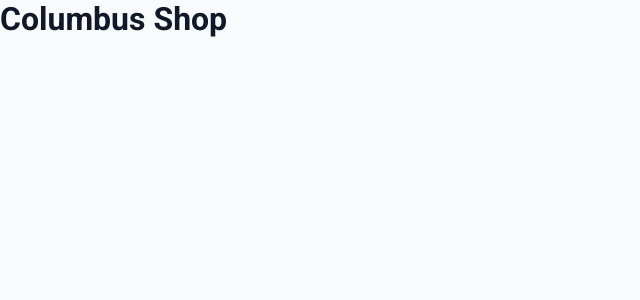
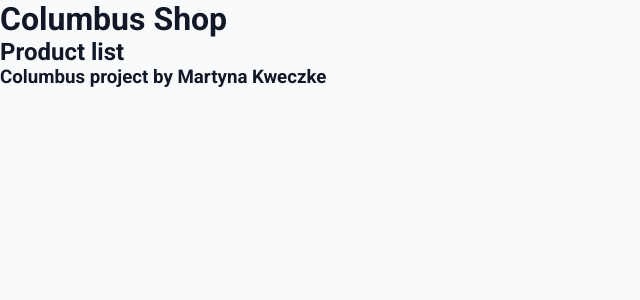
Before and after one commit to martynakweczke/columbus-shop, a Next.js app: page / in a window 1280 px wide. Shown: the top 300 px of the page, without its empty margins (0-640 px from the left). Built offline with nearby package versions, Linux system fonts and the light colour scheme.

Commit message:
add initial structure

```diff
--- a/src/app/page.module.css
+++ b/src/app/page.module.css
@@ -1,5 +1,5 @@
 @import "../styles/variables.css";
 
-.main {
+.root {
   background-color: var(--color-background);
 }
--- a/src/app/page.tsx
+++ b/src/app/page.tsx
@@ -1,11 +1,22 @@
+import { Header } from "@/components/header/Header";
 import styles from "./page.module.css";
+import { ProductList } from "@/components/productList/ProductList";
+import { Footer } from "@/components/footer/Footer";
 
 export default function Home() {
   return (
-      <main className={styles.main}>
-        <div className={styles.intro}>
-          <h1>Columbus Shop</h1>
-        </div>
+    <div className={styles.root}>
+      <header>
+        <Header title="Columbus Shop" />
+      </header>
+
+      <main>
+        <ProductList />
       </main>
+
+      <footer>
+        <Footer />
+      </footer>
+    </div>
   );
 }
--- /dev/null
+++ b/src/components/footer/Footer.tsx
@@ -0,0 +1,5 @@
+export const Footer = () => {
+    return (
+        <h3>Columbus project by Martyna Kweczke</h3>
+    )
+}
--- /dev/null
+++ b/src/components/header/Header.tsx
@@ -0,0 +1,11 @@
+type HeaderProps = {
+    title: string;
+};
+
+export const Header = ({ title }: HeaderProps) => {
+    return (
+        <div>
+            <h1>{title}</h1>
+        </div>
+    );
+};
--- /dev/null
+++ b/src/components/productList/ProductList.tsx
@@ -0,0 +1,7 @@
+export const ProductList = () => {
+    return (
+        <div>
+            <h2>Product list</h2>
+        </div>
+    );
+};
```
